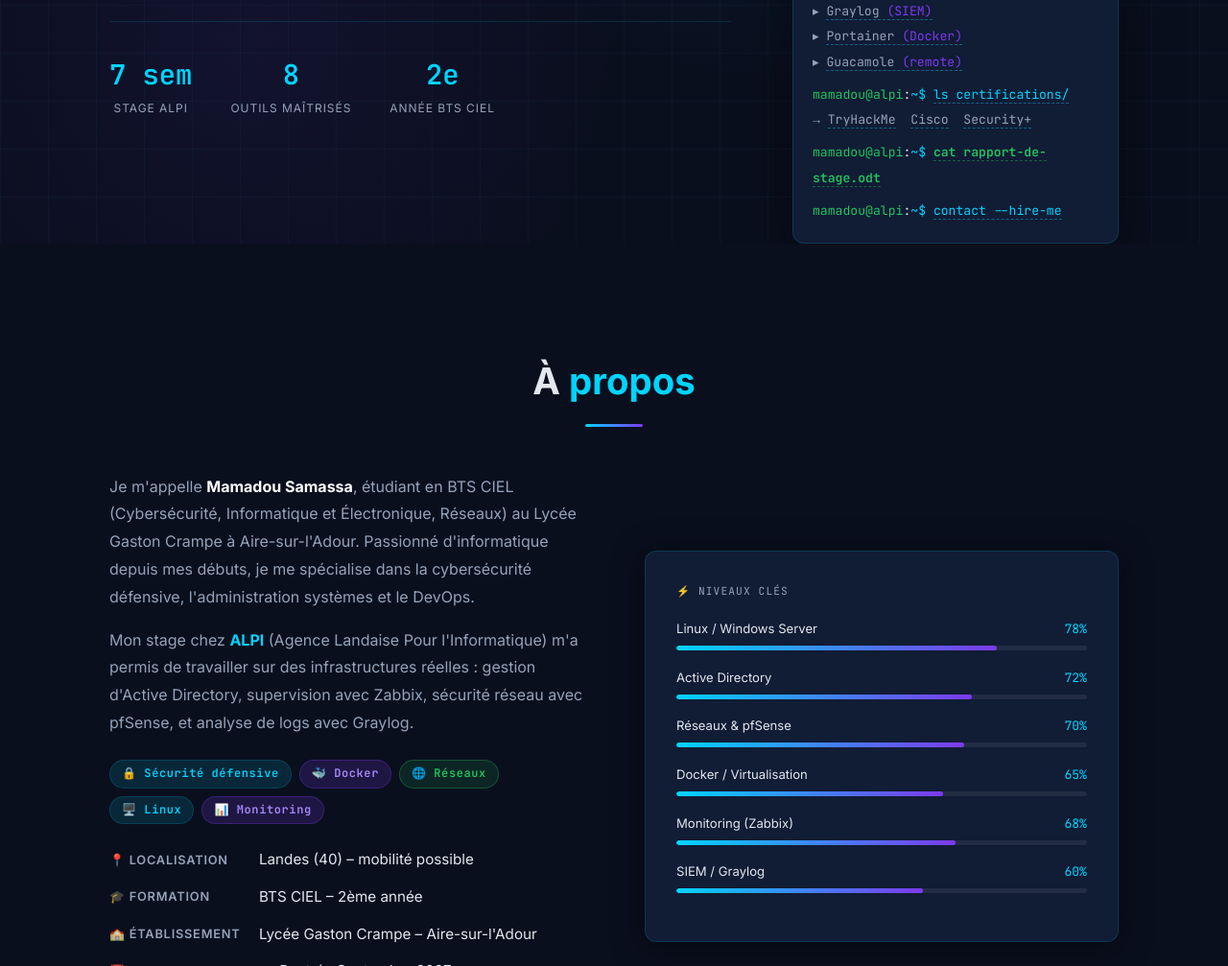
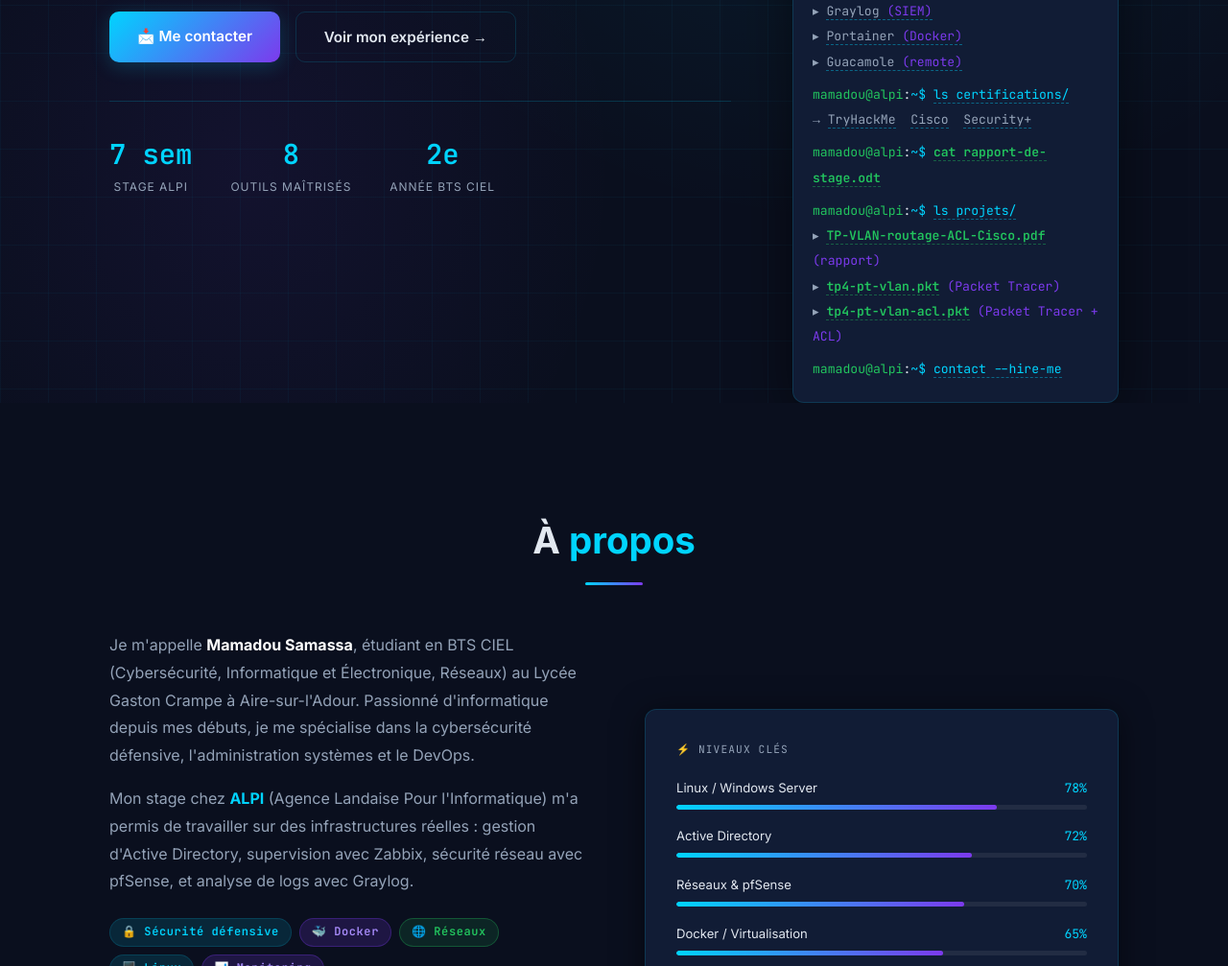
Before and after one commit to momosamss/momosamss.github.io, a plain HTML site: page index.html in a window 1280 px wide. Shown: the part 795-1802 px from the top of the page at 96% size. Drawn offline with Linux system fonts and the light colour scheme.

Commit message:
feat: ajout TP VLAN Cisco Packet Tracer dans terminal

```diff
--- a/index.html
+++ b/index.html
@@ -97,6 +97,10 @@
             <div style="margin-top:.5rem"><span class="line-prompt">mamadou@alpi</span>:<span class="line-cmd">~$ <a href="#certifications" class="term-link">ls certifications/</a></span></div>
             <div class="line-out">→ <a href="#certifications" class="term-link">TryHackMe</a>&nbsp; <a href="#certifications" class="term-link">Cisco</a>&nbsp; <a href="#certifications" class="term-link">Security+</a></div>
             <div style="margin-top:.5rem"><span class="line-prompt">mamadou@alpi</span>:<span class="line-cmd">~$ <a href="rapport-de-stage.odt" download class="term-link term-download">cat rapport-de-stage.odt</a></span></div>
+            <div style="margin-top:.5rem"><span class="line-prompt">mamadou@alpi</span>:<span class="line-cmd">~$ <a href="#skills" class="term-link">ls projets/</a></span></div>
+            <div class="line-out">▸ <a href="TP-VLAN-routage-ACL-Cisco.pdf" download class="term-link term-download">TP-VLAN-routage-ACL-Cisco.pdf</a> <span class="hl">(rapport)</span></div>
+            <div class="line-out">▸ <a href="tp4-pt-vlan.pkt" download class="term-link term-download">tp4-pt-vlan.pkt</a> <span class="hl">(Packet Tracer)</span></div>
+            <div class="line-out">▸ <a href="tp4-pt-vlan-acl.pkt" download class="term-link term-download">tp4-pt-vlan-acl.pkt</a> <span class="hl">(Packet Tracer + ACL)</span></div>
             <div style="margin-top:.5rem"><span class="line-prompt">mamadou@alpi</span>:<span class="line-cmd">~$ <a href="#contact" class="term-link">contact --hire-me</a> <span class="cursor"></span></span></div>
           </div>
         </div>
```
Also changed, not shown: 3 other files.
